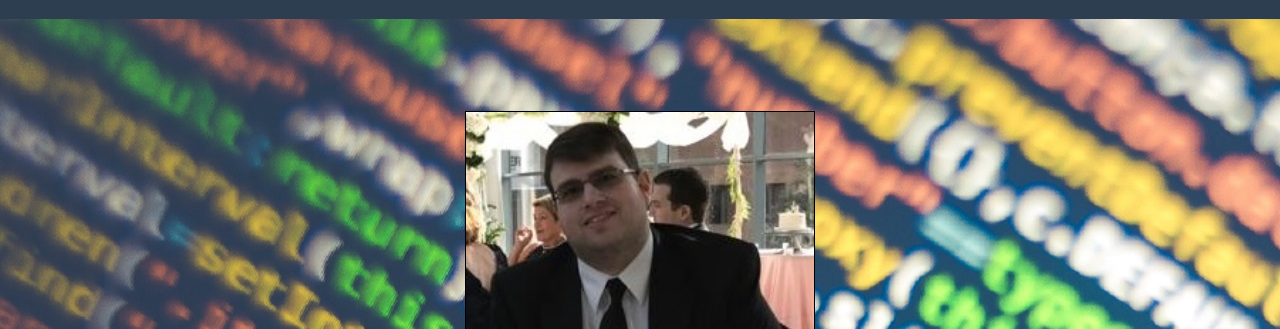
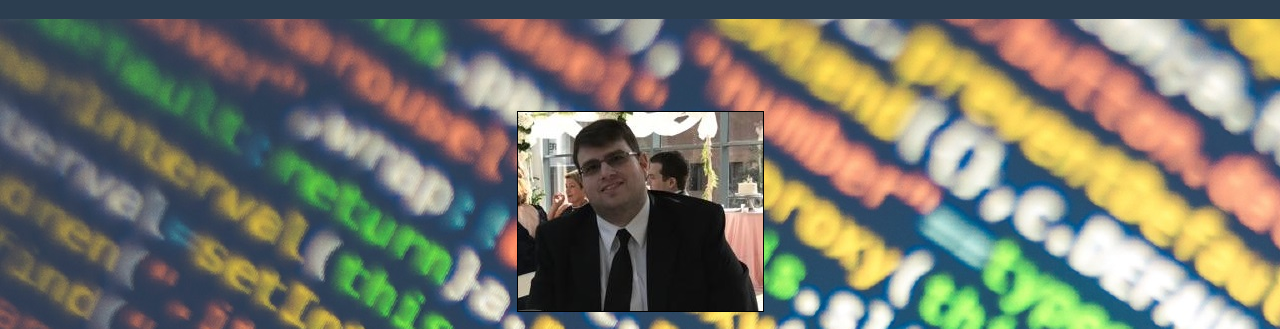
Before and after one commit to aofengen/aofengen.github.io, a website with bundled scripts: page index.html in a window 1280 px wide. Shown: the part 89-418 px from the top of the page. Built offline with nearby package versions, Linux system fonts and the light colour scheme.

Commit message:
broken profile pic fixed

```diff
--- a/index.html
+++ b/index.html
@@ -52,7 +52,7 @@
     <!-- Header -->
     <header class="masthead">
       <div class="container">
-        <img class="img-fluid" src="img/me.jpeg" alt="">
+        <img class="img-centered" src="img/me.jpeg" alt="">
         <div class="intro-text">
           <span class="name">Aaron Ofengender</span>
           <hr class="star-primary">
```
